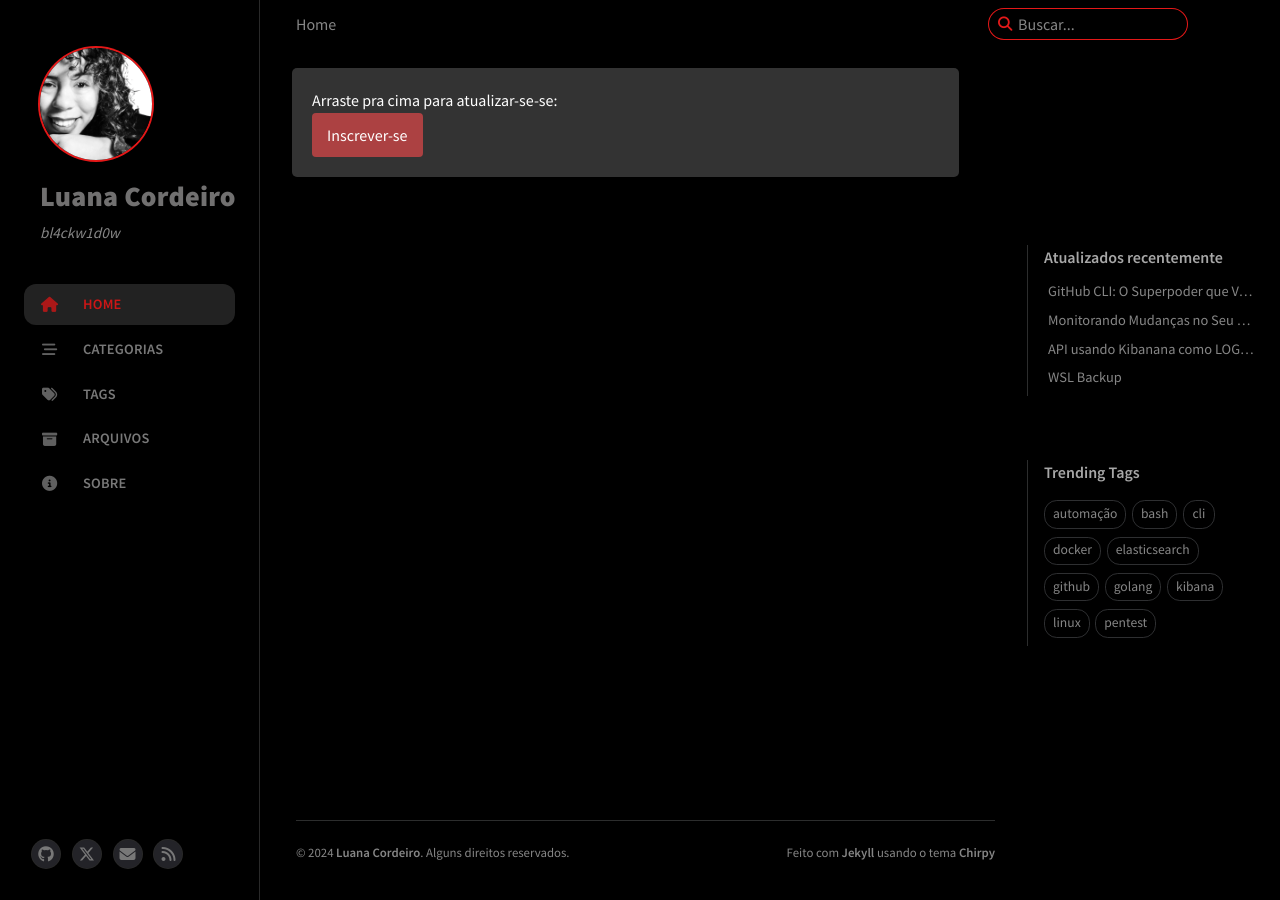
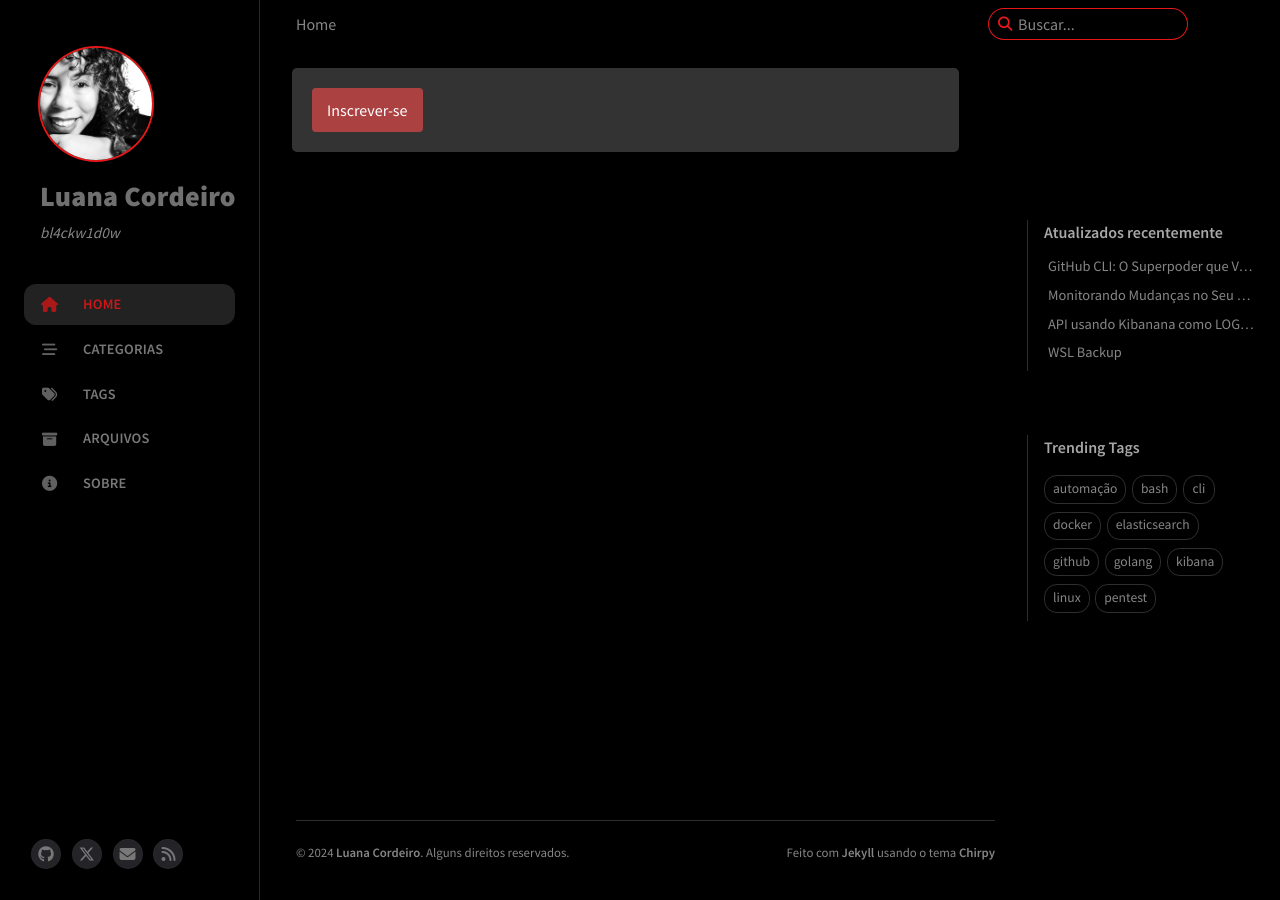
Before and after one commit to bl4ckw1d0w/bl4ckw1d0w.github.io, a Jekyll site: the page built from index.html, in a window 1280 px wide. Built offline with Jekyll 4.4.1, drawn with Linux system fonts in a browser that asks for light colours; cached includes are drawn as plain includes; nearby versions of some CDN libraries.

Commit message:
Update default.html

```diff
--- a/_layouts/default.html
+++ b/_layouts/default.html
@@ -27,9 +27,7 @@ layout: compress
 
           <div class="newsletter-signup">
             <form action="https://feedburner.google.com/fb/a/mailverify" method="get" target="popupwindow" onsubmit="window.open('https://feedburner.google.com/fb/a/mailverify?uri=blackwidow/feed', 'popupwindow', 'scrollbars=yes,width=550,height=520'); return true;">
-              <input type="hidden" value="blackwidow/feed" name="uri"/>
-              <input type="hidden" name="loc" value="en_US"/>
-              <label for="email">Arraste pra cima para atualizar-se-se:</label>
+              <input type="hidden" value="blackwidow" name="uri"/>
               <input type="submit" value="Inscrever-se" />
             </form>
           </div>
```
